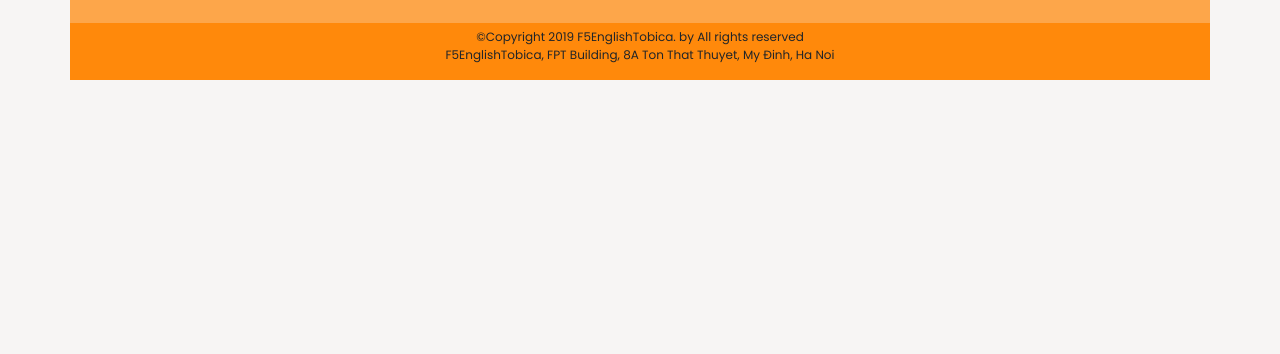
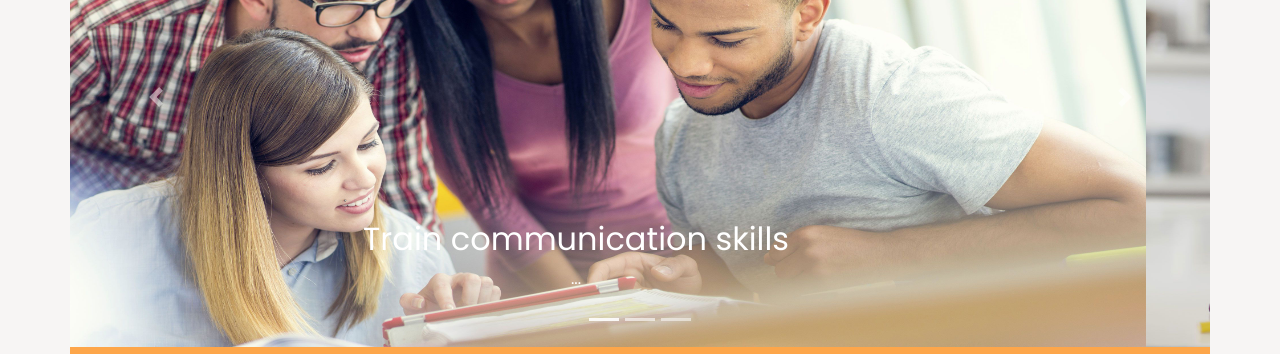
Before and after one commit to haohvth1807024/eProject, a plain HTML site: page layout.html in a window 1280 px wide. Shown: the part 227-581 px from the top of the page. Drawn offline with Linux system fonts and the light colour scheme.

Commit message:
them slide

```diff
--- a/layout.html
+++ b/layout.html
@@ -97,8 +97,57 @@
        </div>
     </div>
     <!--end Header-->
-
-
+    <!--side show-->
+    <div class="main">
+       <div class="wrapper">
+          <div class="container">
+             <div class="row">
+                <div class="content-tobica">
+                   <!--Start Slide-show -->
+                   <div id="carouselExampleIndicators" class="carousel slide" data-ride="carousel">
+                      <ol class="carousel-indicators">
+                         <li data-target="#carouselExampleIndicators" data-slide-to="0" class="active"></li>
+                         <li data-target="#carouselExampleIndicators" data-slide-to="1"></li>
+                         <li data-target="#carouselExampleIndicators" data-slide-to="2"></li>
+                      </ol>
+                      <div class="carousel-inner tobica-slideshow">
+                         <div class="carousel-item active">
+                            <img src="images/slide1.jpg" class="d-block w-100" alt="...">
+                            <div class="carousel-caption d-none d-md-block">
+                               <h2>Train communication skills</h2>
+                               <p>...</p>
+                            </div>
+                         </div>
+                         <div class="carousel-item">
+                            <img src="images/slide2.jpg" class="d-block w-100" alt="...">
+                            <div class="carousel-caption d-none d-md-block">
+                               <h2>Overcome yourself</h2>
+                               <p>...</p>
+                            </div>
+                         </div>
+                         <div class="carousel-item">
+                            <img src="images/slide3.jpg" class="d-block w-100" alt="...">
+                            <div class="carousel-caption d-none d-md-block">
+                              <h2>Reaching dreams</h2>
+                               <p>...</p>
+                            </div>
+                         </div>
+                      </div>
+                      <a class="carousel-control-prev" href="#carouselExampleIndicators" role="button" data-slide="prev">
+                      <span class="carousel-control-prev-icon" aria-hidden="true"></span>
+                      <span class="sr-only">Previous</span>
+                      </a>
+                      <a class="carousel-control-next" href="#carouselExampleIndicators" role="button" data-slide="next">
+                      <span class="carousel-control-next-icon" aria-hidden="true"></span>
+                      <span class="sr-only">Next</span>
+                      </a>
+                   </div>
+                </div>
+             </div>
+          </div>
+       </div>
+    </div>
+<!--end Slide show-->
 <div class="main">
    <div class="wrapper">
       <div class="container">
```
